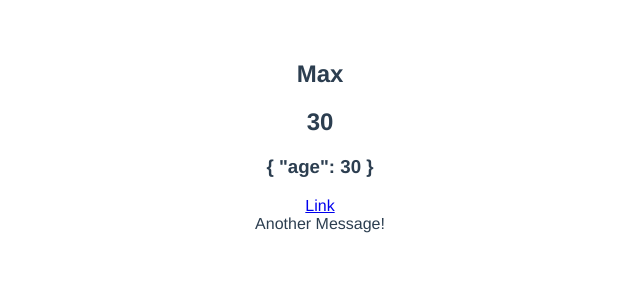
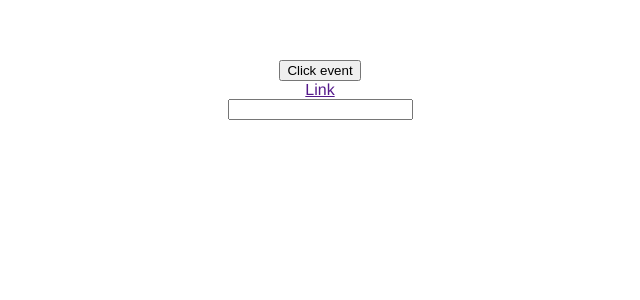
Before and after one commit to maxkolt/vue-udemy, a Vue app: page / in a window 1280 px wide. Shown: the top 300 px of the page, without its empty margins (320-960 px from the left). Built offline with nearby package versions, Linux system fonts and the light colour scheme.

Commit message:
Обработка событий

```diff
--- a/src/App.vue
+++ b/src/App.vue
@@ -1,19 +1,12 @@
 <template>
   <section id="app">
-    <h1>{{ firstName }}</h1>
-    <h2>{{ num * 3 }}</h2>
-    <h3>{{ obj }}</h3>
-    <a v-bind:href="linkUrl">Link</a>
-    <template  v-if="msgIsVisible === 1">
-      <div class="message">Some Message!</div>
-    </template>
-    <template  v-else-if="msgIsVisible === 2">
-      <div class="message">v else message</div>
-    </template>
-    <template  v-else>
-      <div class="message">Another Message!</div>
-    </template>
+    <button @click.right="printEvent('some value', $event)">Click event</button>
+    <br>
+    <a href @click.prevent="onLinkClick" >Link</a>
+    <br>
 
+    <input type="text" @keyup.enter="onKeyUp">
+    <h1>{{text}}</h1>
   </section>
 </template>
 
@@ -24,18 +17,21 @@ export default {
   name: 'App',
   // components: {HelloWorld}
   data: () => ({
-    firstName: 'Max',
-    num: 10,
-    obj: {
-      age: 30
+    text: '',
+  }),
+  methods: {
+    printEvent(value, e) {
+      console.log(value, e);
     },
-    linkUrl: 'https://google.com',
-    msgIsVisible: 3
-  }),
-  methods: {}
-
+    onLinkClick(){
+      console.log('link click')
+    },
+    onKeyUp(e){
+      console.log(e);
+      this.text = e.target.value;
+    }
+  }
 }
-
 </script>
 
 <style>
```
